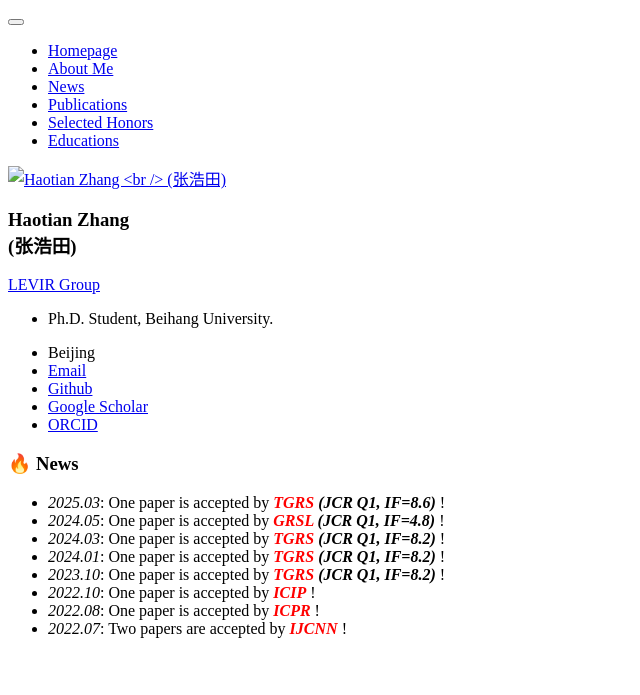
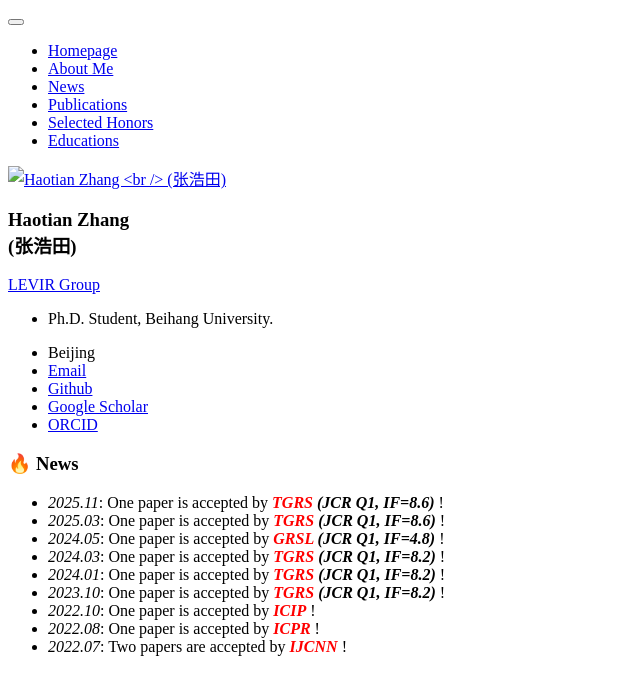
Before and after one commit to zmoka-zht/zmoka-zht.github.io, a Jekyll site: the page built from _pages/includes/news.md, in a window 1280 px wide. Shown: the top 695 px of the page, without its empty margins (0-640 px from the left). Built offline with Jekyll 4.4.1, drawn with Linux system fonts in a browser that asks for light colours; our own code applies the rules of GitHub Pages for plain Markdown files.

Commit message:
Add new news entry for paper acceptance

```diff
--- a/_pages/includes/news.md
+++ b/_pages/includes/news.md
@@ -1,4 +1,5 @@
 # 🔥 News
+- *2025.11*: One paper is accepted by ***<font color="red">TGRS</font> (JCR Q1, IF=8.6)*** !
 - *2025.03*: One paper is accepted by ***<font color="red">TGRS</font> (JCR Q1, IF=8.6)*** !
 - *2024.05*: One paper is accepted by ***<font color="red">GRSL</font> (JCR Q1, IF=4.8)*** !
 - *2024.03*: One paper is accepted by ***<font color="red">TGRS</font> (JCR Q1, IF=8.2)*** !
```
